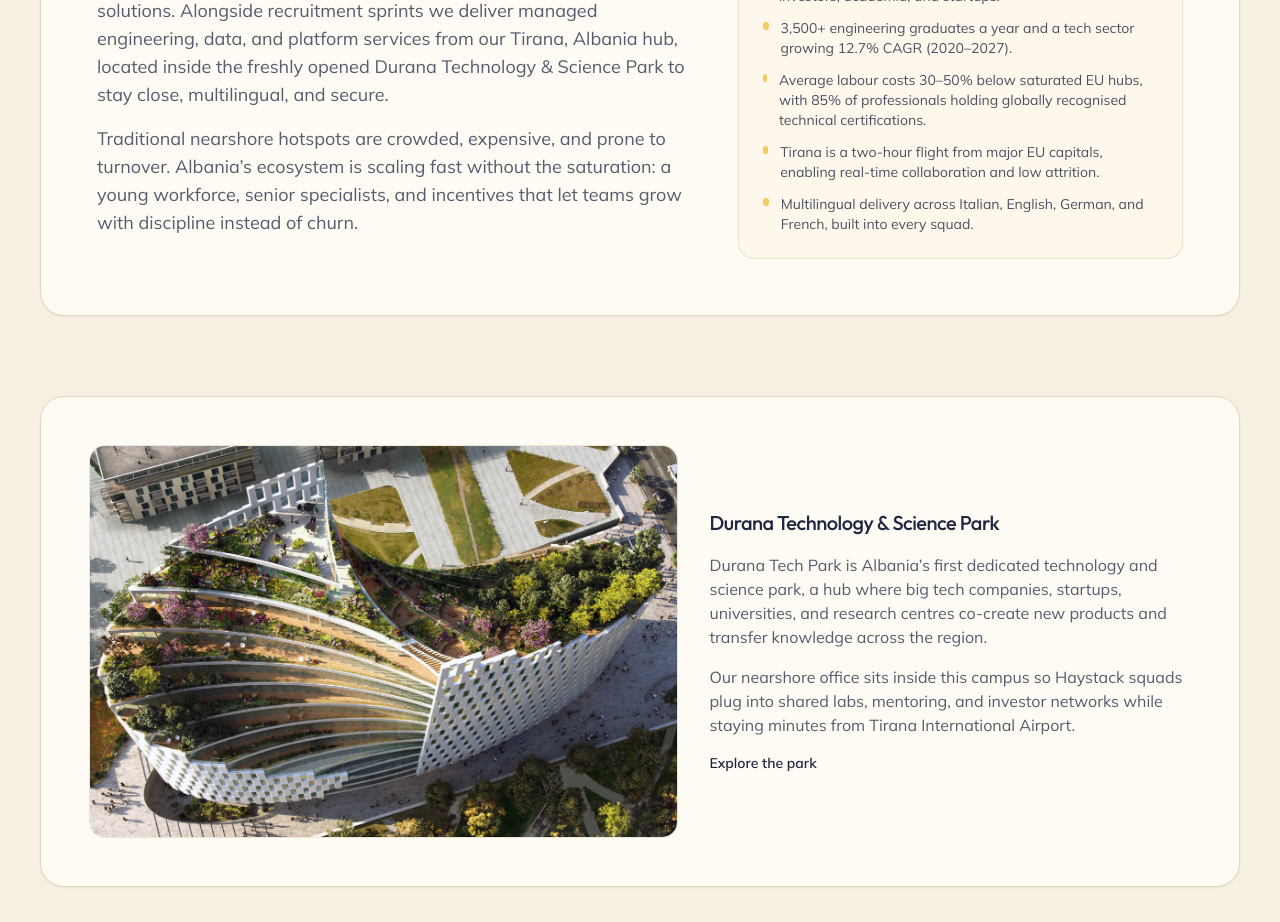
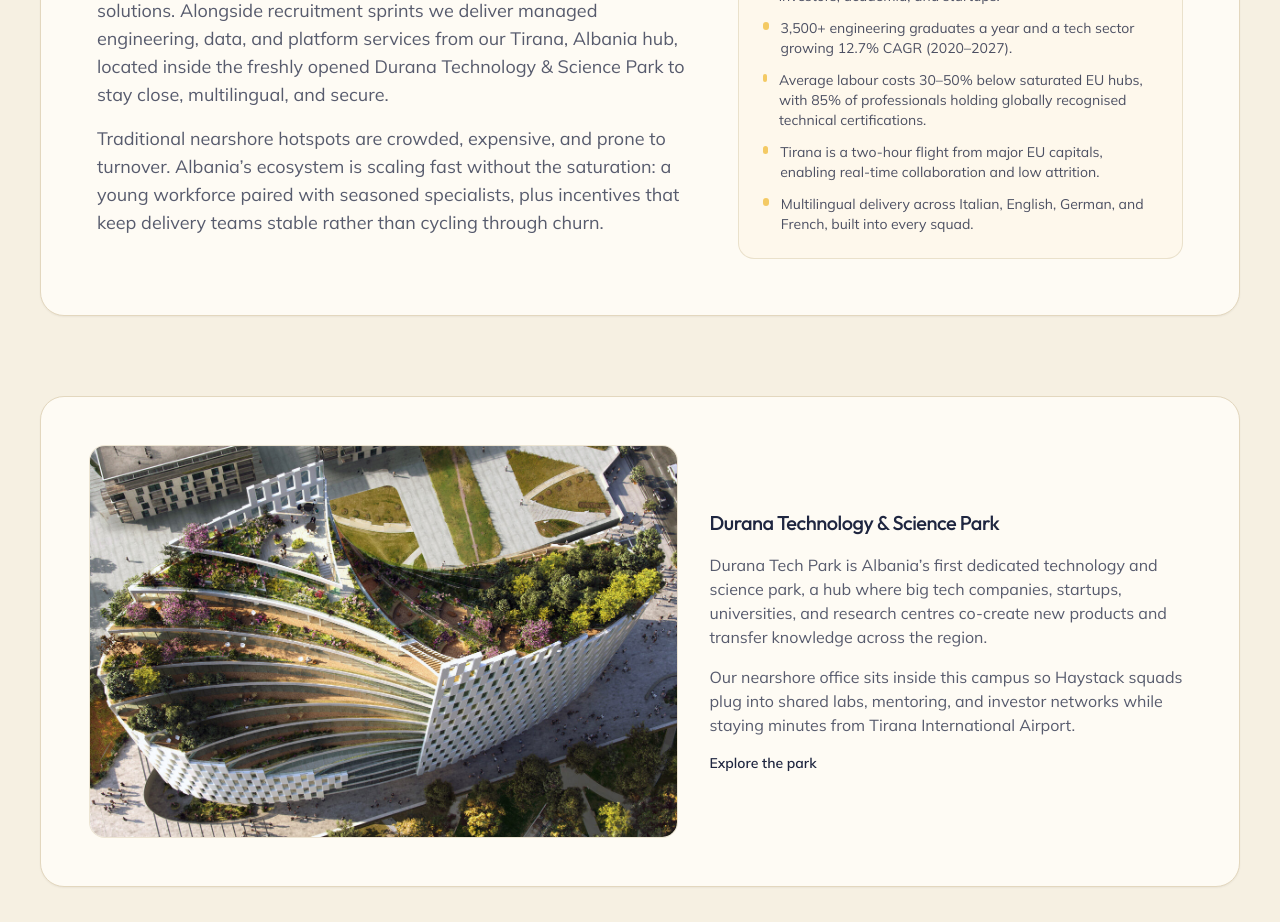
Before and after one commit to David-tech-creator/haystack, a Next.js app: page /about in a window 1280 px wide. Shown: the part 980-1902 px from the top of the page. Built offline with nearby package versions, Linux system fonts and the light colour scheme.

Commit message:
content: clarify albania talent wording

```diff
--- a/src/app/about/page.tsx
+++ b/src/app/about/page.tsx
@@ -88,8 +88,8 @@ export default function AboutPage() {
             </p>
             <p>
               Traditional nearshore hotspots are crowded, expensive, and prone to turnover. Albania’s ecosystem is scaling
-              fast without the saturation: a young workforce, senior specialists, and incentives that let teams grow with
-              discipline instead of churn.
+              fast without the saturation: a young workforce paired with seasoned specialists, plus incentives that keep
+              delivery teams stable rather than cycling through churn.
             </p>
           </div>
           <ul className="space-y-3 rounded-2xl border border-[#e3d7be]/70 bg-[#fef8ec] p-6 text-sm text-[#1f2640]/80">
```
